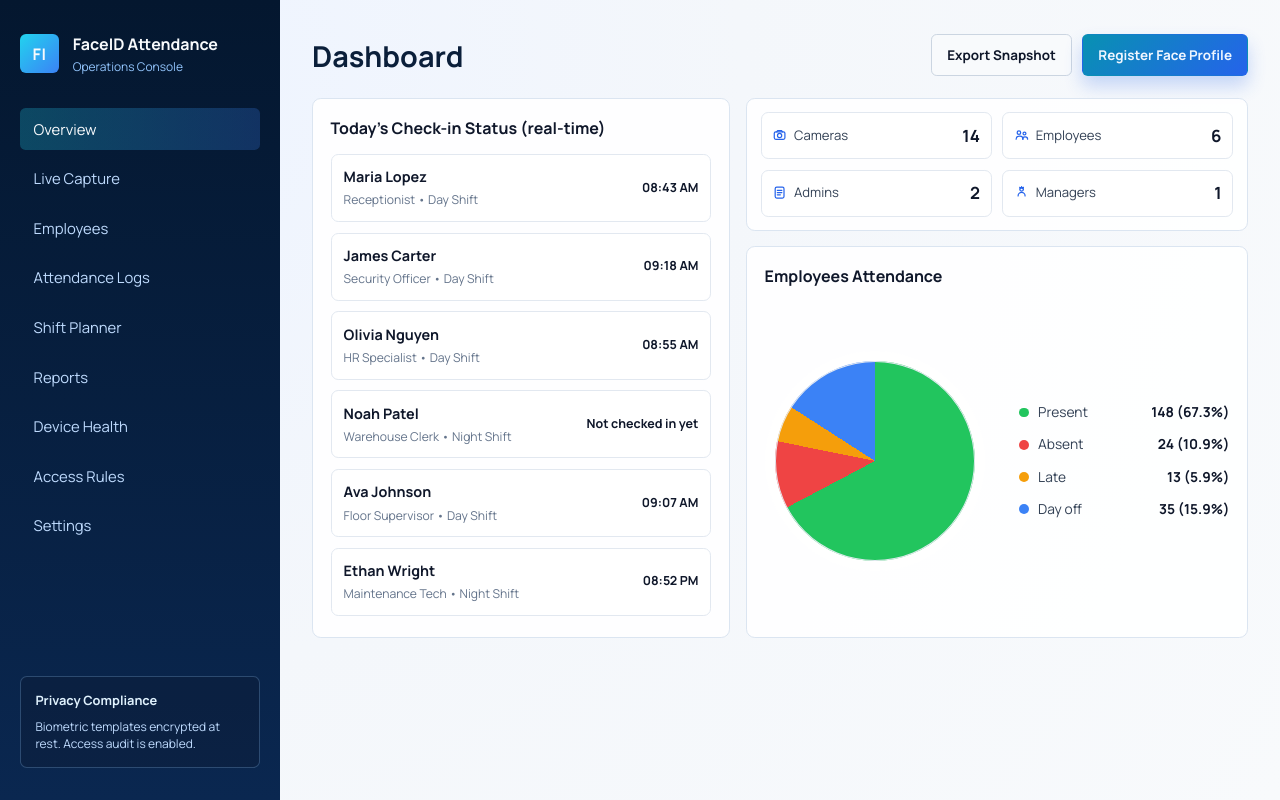
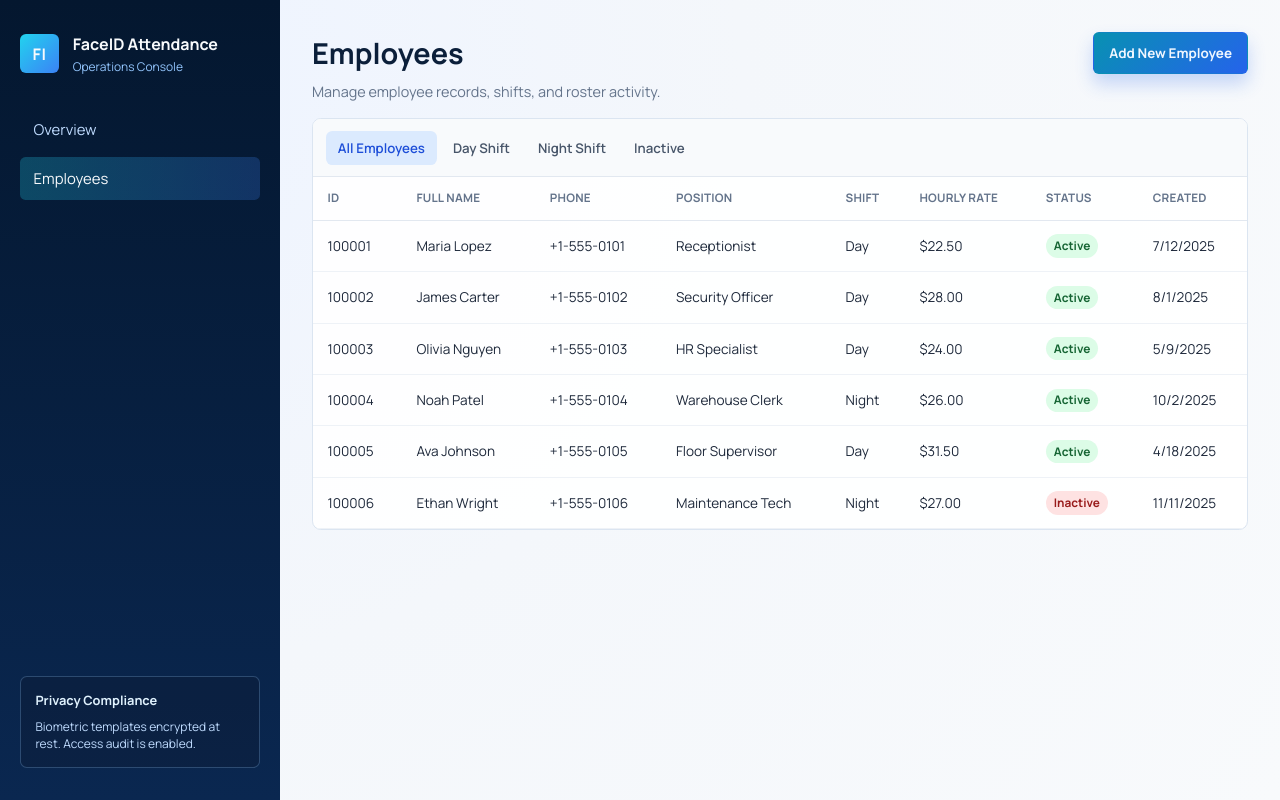
Before and after one commit to prowider5565/FaceID, a React app in the folder frontend/: page / in a window 1280 px wide. Both pictures are taken after a click on the button "Employees". Built offline with nearby package versions, Linux system fonts and the light colour scheme; the HTML template or start-up script is replaced by a standard one.

Commit message:
Employees page

```diff
--- a/frontend/src/App.css
+++ b/frontend/src/App.css
@@ -352,6 +352,116 @@ h1 {
   color: #0f172a;
 }
 
+.employees-page {
+  display: flex;
+  flex-direction: column;
+  gap: 1rem;
+}
+
+.employees-header {
+  display: flex;
+  align-items: flex-start;
+  justify-content: space-between;
+  gap: 1rem;
+}
+
+.employees-header h1 {
+  margin: 0;
+}
+
+.employees-header p {
+  margin: 0.35rem 0 0;
+  color: #64748b;
+  font-size: 0.9rem;
+}
+
+.employees-table-card {
+  border: 1px solid #dbe5f1;
+  border-radius: 0.55rem;
+  background: rgba(255, 255, 255, 0.95);
+  overflow: hidden;
+}
+
+.employees-tabs {
+  display: flex;
+  gap: 0.25rem;
+  padding: 0.7rem 0.8rem;
+  border-bottom: 1px solid #e2e8f0;
+  background: #f8fafc;
+}
+
+.employees-tab {
+  border: 0;
+  border-radius: 0.4rem;
+  background: transparent;
+  color: #475569;
+  font-size: 0.83rem;
+  font-weight: 600;
+  padding: 0.5rem 0.75rem;
+  cursor: pointer;
+}
+
+.employees-tab:hover {
+  background: #eef2ff;
+}
+
+.employees-tab-active {
+  background: #dbeafe;
+  color: #1d4ed8;
+}
+
+.employees-table-wrap {
+  overflow-x: auto;
+}
+
+.employees-table {
+  width: 100%;
+  border-collapse: collapse;
+  font-size: 0.85rem;
+  color: #1e293b;
+}
+
+.employees-table th {
+  text-align: left;
+  font-size: 0.73rem;
+  letter-spacing: 0.02em;
+  text-transform: uppercase;
+  color: #64748b;
+  font-weight: 700;
+  padding: 0.8rem 0.9rem;
+  border-bottom: 1px solid #e2e8f0;
+  white-space: nowrap;
+}
+
+.employees-table td {
+  padding: 0.85rem 0.9rem;
+  border-bottom: 1px solid #eef2f7;
+  white-space: nowrap;
+}
+
+.employees-table tbody tr:hover {
+  background: #f8fbff;
+}
+
+.employee-status {
+  display: inline-flex;
+  align-items: center;
+  border-radius: 999px;
+  padding: 0.17rem 0.5rem;
+  font-size: 0.74rem;
+  font-weight: 700;
+}
+
+.employee-status-active {
+  color: #166534;
+  background: #dcfce7;
+}
+
+.employee-status-inactive {
+  color: #991b1b;
+  background: #fee2e2;
+}
+
 @media (max-width: 1120px) {
   .insights-row {
     grid-template-columns: 1fr;
@@ -394,4 +504,12 @@ h1 {
     flex-direction: column;
     align-items: flex-start;
   }
+
+  .employees-header {
+    flex-direction: column;
+  }
+
+  .employees-tabs {
+    overflow-x: auto;
+  }
 }
--- a/frontend/src/App.tsx
+++ b/frontend/src/App.tsx
@@ -1,18 +1,7 @@
+import { useState } from 'react'
 import './App.css'
-import AttendancePieCard from './components/AttendancePieCard'
-import CheckinTodayCard from './components/CheckinTodayCard'
-import CountCards from './components/CountCards'
-
-type NavItem = {
-  label: string
-  active?: boolean
-}
-
-type AttendanceStatus = {
-  status: 'Present' | 'Absent' | 'Late' | 'Day off'
-  count: number
-  color: string
-}
+import Dashboard from './pages/Dashboard'
+import Employees from './pages/Employees'
 
 type Shift = 'Day' | 'Night'
 
@@ -29,21 +18,27 @@ type Employee = {
   checkInAt: string | null
 }
 
+type AttendanceStatus = {
+  status: 'Present' | 'Absent' | 'Late' | 'Day off'
+  count: number
+  color: string
+}
+
 type SystemMetric = {
   label: 'Cameras' | 'Employees' | 'Admins' | 'Managers'
   count: number
 }
 
+type PageKey = 'dashboard' | 'employees'
+
+type NavItem = {
+  key: PageKey
+  label: string
+}
+
 const navigationItems: NavItem[] = [
-  { label: 'Overview', active: true },
-  { label: 'Live Capture' },
-  { label: 'Employees' },
-  { label: 'Attendance Logs' },
-  { label: 'Shift Planner' },
-  { label: 'Reports' },
-  { label: 'Device Health' },
-  { label: 'Access Rules' },
-  { label: 'Settings' },
+  { key: 'dashboard', label: 'Overview' },
+  { key: 'employees', label: 'Employees' },
 ]
 
 const attendanceStatuses: AttendanceStatus[] = [
@@ -54,6 +49,7 @@ const attendanceStatuses: AttendanceStatus[] = [
 ]
 
 function App() {
+  const [activePage, setActivePage] = useState<PageKey>('dashboard')
   const now = new Date()
   const todayDate = `${now.getFullYear()}-${`${now.getMonth() + 1}`.padStart(2, '0')}-${`${now.getDate()}`.padStart(2, '0')}`
 
@@ -125,7 +121,7 @@ function App() {
       hourlyRate: 27,
       position: 'Maintenance Tech',
       shift: 'Night',
-      isActive: true,
+      isActive: false,
       createdAt: '2025-11-11T09:40:00',
       updatedAt: '2026-02-24T08:08:00',
       checkInAt: `${todayDate}T20:52:00`,
@@ -133,6 +129,7 @@ function App() {
   ]
 
   const activeEmployees = employees.filter((employee) => employee.isActive)
+
   const systemMetrics: SystemMetric[] = [
     { label: 'Cameras', count: 14 },
     { label: 'Employees', count: activeEmployees.length },
@@ -156,9 +153,10 @@ function App() {
         <nav className="nav-list" aria-label="Main navigation">
           {navigationItems.map((item) => (
             <button
-              key={item.label}
+              key={item.key}
               type="button"
-              className={`nav-item${item.active ? ' nav-item-active' : ''}`}
+              className={`nav-item${activePage === item.key ? ' nav-item-active' : ''}`}
+              onClick={() => setActivePage(item.key)}
             >
               {item.label}
             </button>
@@ -174,26 +172,15 @@ function App() {
       </aside>
 
       <main className="content">
-        <header className="topbar">
-          <h1>Dashboard</h1>
-          <div className="topbar-actions">
-            <button type="button" className="secondary-btn">
-              Export Snapshot
-            </button>
-            <button type="button" className="primary-btn">
-              Register Face Profile
-            </button>
-          </div>
-        </header>
-
-        <section className="insights-row" aria-label="Today attendance insights">
-          <CheckinTodayCard employees={activeEmployees} />
-
-          <div className="insights-side">
-            <CountCards metrics={systemMetrics} />
-            <AttendancePieCard statuses={attendanceStatuses} />
-          </div>
-        </section>
+        {activePage === 'dashboard' ? (
+          <Dashboard
+            employees={activeEmployees}
+            metrics={systemMetrics}
+            attendanceStatuses={attendanceStatuses}
+          />
+        ) : (
+          <Employees employees={employees} />
+        )}
       </main>
     </div>
   )
--- /dev/null
+++ b/frontend/src/pages/Dashboard.tsx
@@ -0,0 +1,59 @@
+import AttendancePieCard from '../components/AttendancePieCard'
+import CheckinTodayCard from '../components/CheckinTodayCard'
+import CountCards from '../components/CountCards'
+
+type Shift = 'Day' | 'Night'
+
+type Employee = {
+  id: number
+  fullName: string
+  position: string
+  shift: Shift
+  checkInAt: string | null
+}
+
+type AttendanceStatus = {
+  status: 'Present' | 'Absent' | 'Late' | 'Day off'
+  count: number
+  color: string
+}
+
+type SystemMetric = {
+  label: 'Cameras' | 'Employees' | 'Admins' | 'Managers'
+  count: number
+}
+
+type DashboardProps = {
+  employees: Employee[]
+  metrics: SystemMetric[]
+  attendanceStatuses: AttendanceStatus[]
+}
+
+function Dashboard({ employees, metrics, attendanceStatuses }: DashboardProps) {
+  return (
+    <>
+      <header className="topbar">
+        <h1>Dashboard</h1>
+        <div className="topbar-actions">
+          <button type="button" className="secondary-btn">
+            Export Snapshot
+          </button>
+          <button type="button" className="primary-btn">
+            Register Face Profile
+          </button>
+        </div>
+      </header>
+
+      <section className="insights-row" aria-label="Today attendance insights">
+        <CheckinTodayCard employees={employees} />
+
+        <div className="insights-side">
+          <CountCards metrics={metrics} />
+          <AttendancePieCard statuses={attendanceStatuses} />
+        </div>
+      </section>
+    </>
+  )
+}
+
+export default Dashboard
--- /dev/null
+++ b/frontend/src/pages/Employees.tsx
@@ -0,0 +1,111 @@
+import { useMemo, useState } from 'react'
+
+type Shift = 'Day' | 'Night'
+
+type Employee = {
+  id: number
+  fullName: string
+  phoneNumber: string
+  hourlyRate: number
+  position: string
+  shift: Shift
+  isActive: boolean
+  createdAt: string
+}
+
+type EmployeeTab = 'all' | 'day' | 'night' | 'inactive'
+
+type EmployeesProps = {
+  employees: Employee[]
+}
+
+const tabs: { id: EmployeeTab; label: string }[] = [
+  { id: 'all', label: 'All Employees' },
+  { id: 'day', label: 'Day Shift' },
+  { id: 'night', label: 'Night Shift' },
+  { id: 'inactive', label: 'Inactive' },
+]
+
+function Employees({ employees }: EmployeesProps) {
+  const [activeTab, setActiveTab] = useState<EmployeeTab>('all')
+
+  const filteredEmployees = useMemo(() => {
+    if (activeTab === 'day') return employees.filter((employee) => employee.shift === 'Day' && employee.isActive)
+    if (activeTab === 'night')
+      return employees.filter((employee) => employee.shift === 'Night' && employee.isActive)
+    if (activeTab === 'inactive') return employees.filter((employee) => !employee.isActive)
+    return employees
+  }, [activeTab, employees])
+
+  return (
+    <section className="employees-page">
+      <header className="employees-header">
+        <div>
+          <h1>Employees</h1>
+          <p>Manage employee records, shifts, and roster activity.</p>
+        </div>
+        <button type="button" className="primary-btn">
+          Add New Employee
+        </button>
+      </header>
+
+      <div className="employees-table-card">
+        <div className="employees-tabs" role="tablist" aria-label="Employee views">
+          {tabs.map((tab) => (
+            <button
+              key={tab.id}
+              type="button"
+              role="tab"
+              aria-selected={activeTab === tab.id}
+              className={`employees-tab${activeTab === tab.id ? ' employees-tab-active' : ''}`}
+              onClick={() => setActiveTab(tab.id)}
+            >
+              {tab.label}
+            </button>
+          ))}
+        </div>
+
+        <div className="employees-table-wrap">
+          <table className="employees-table">
+            <thead>
+              <tr>
+                <th>ID</th>
+                <th>Full Name</th>
+                <th>Phone</th>
+                <th>Position</th>
+                <th>Shift</th>
+                <th>Hourly Rate</th>
+                <th>Status</th>
+                <th>Created</th>
+              </tr>
+            </thead>
+            <tbody>
+              {filteredEmployees.map((employee) => (
+                <tr key={employee.id}>
+                  <td>{employee.id}</td>
+                  <td>{employee.fullName}</td>
+                  <td>{employee.phoneNumber}</td>
+                  <td>{employee.position}</td>
+                  <td>{employee.shift}</td>
+                  <td>${employee.hourlyRate.toFixed(2)}</td>
+                  <td>
+                    <span
+                      className={`employee-status${
+                        employee.isActive ? ' employee-status-active' : ' employee-status-inactive'
+                      }`}
+                    >
+                      {employee.isActive ? 'Active' : 'Inactive'}
+                    </span>
+                  </td>
+                  <td>{new Date(employee.createdAt).toLocaleDateString('en-US')}</td>
+                </tr>
+              ))}
+            </tbody>
+          </table>
+        </div>
+      </div>
+    </section>
+  )
+}
+
+export default Employees
```
